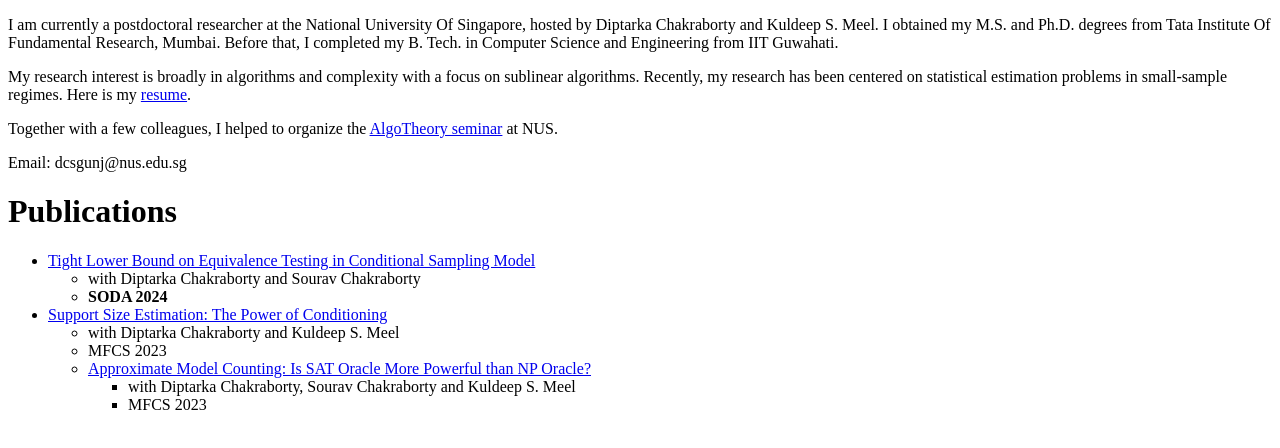
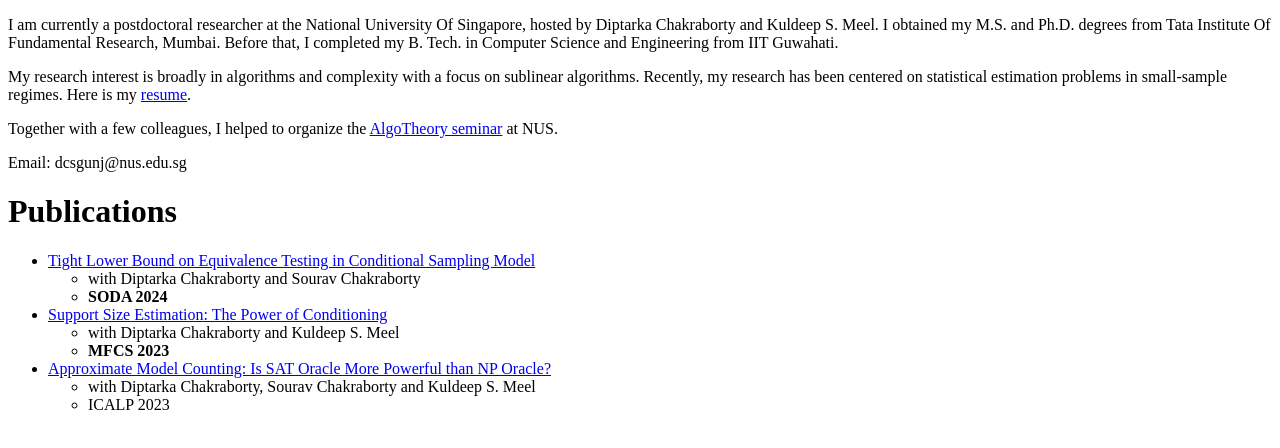
Before and after one commit to gunjankumar1024/gunjankumar1024.github.io, a plain HTML site: page index.html in a window 1280 px wide. Drawn offline with Linux system fonts and the light colour scheme.

Commit message:
Update index.html

```diff
--- a/index.html
+++ b/index.html
@@ -38,23 +38,24 @@ the <a href="https://www.google.com/url?q=https%3A%2F%2Fwww.comp.nus.edu.sg%2F~t
         with Diptarka Chakraborty and Kuldeep S. Meel
     </li>
     <li>
-        MFCS 2023
+        <b>MFCS 2023</b>
     </li>
+   </ul>
+   </li>
 
-
-     <li>
+    <li>
     <a href="https://www.google.com/url?q=https%3A%2F%2Fdrops.dagstuhl.de%2Fopus%2Fvolltexte%2F2023%2F18175%2Fpdf%2FLIPIcs-ICALP-2023-123.pdf&sa=D">Approximate Model Counting: Is SAT Oracle More Powerful than NP Oracle?</a>
-   <ul>
+       <ul>
     <li>
         with Diptarka Chakraborty, Sourav Chakraborty and Kuldeep S. Meel
     </li>
     <li>
-        MFCS 2023
+        ICALP 2023
     </li>
 
-   </ul>
+      </ul>
 
- </li>
+    </li>
 
 
 </ul>
```
